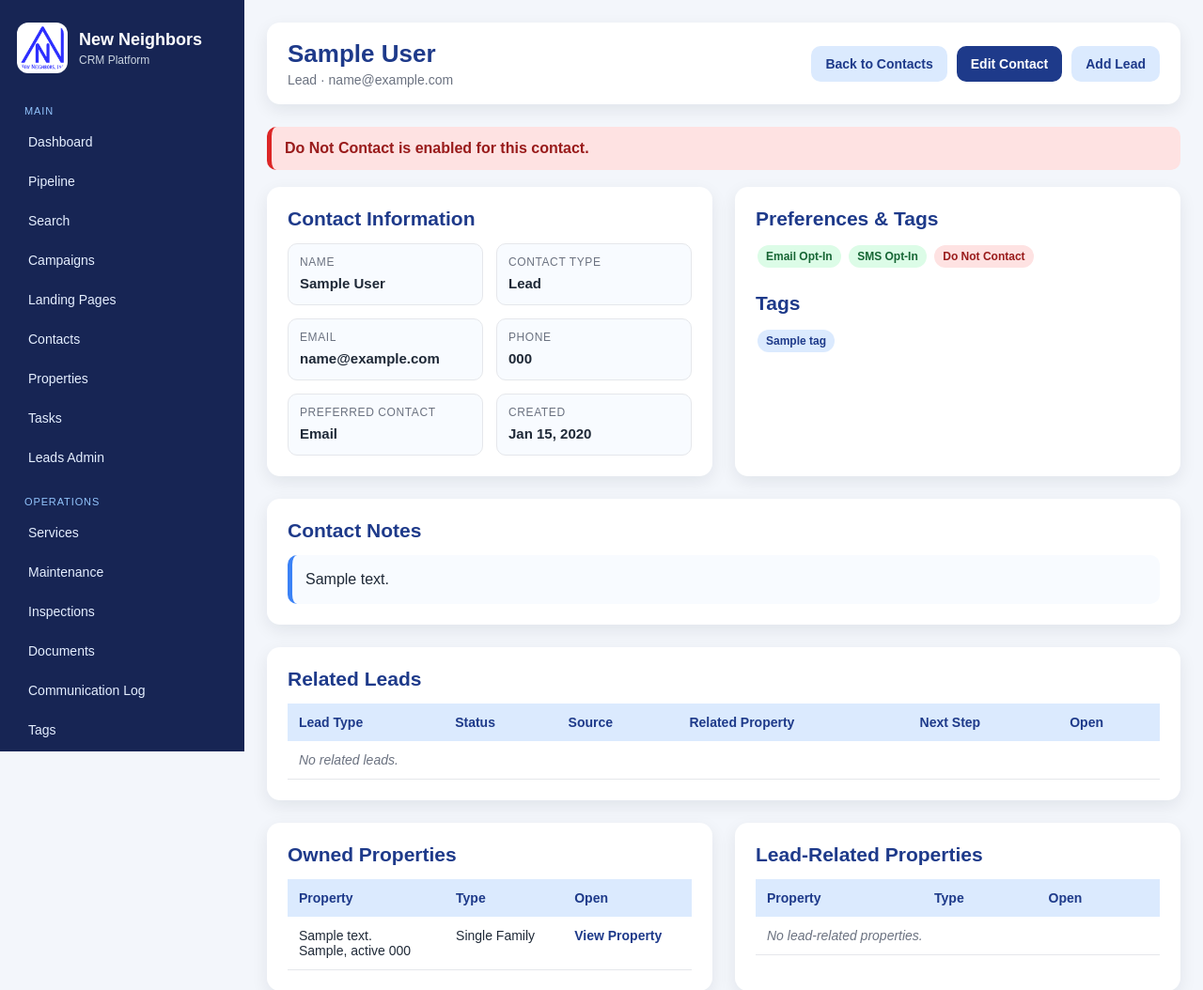
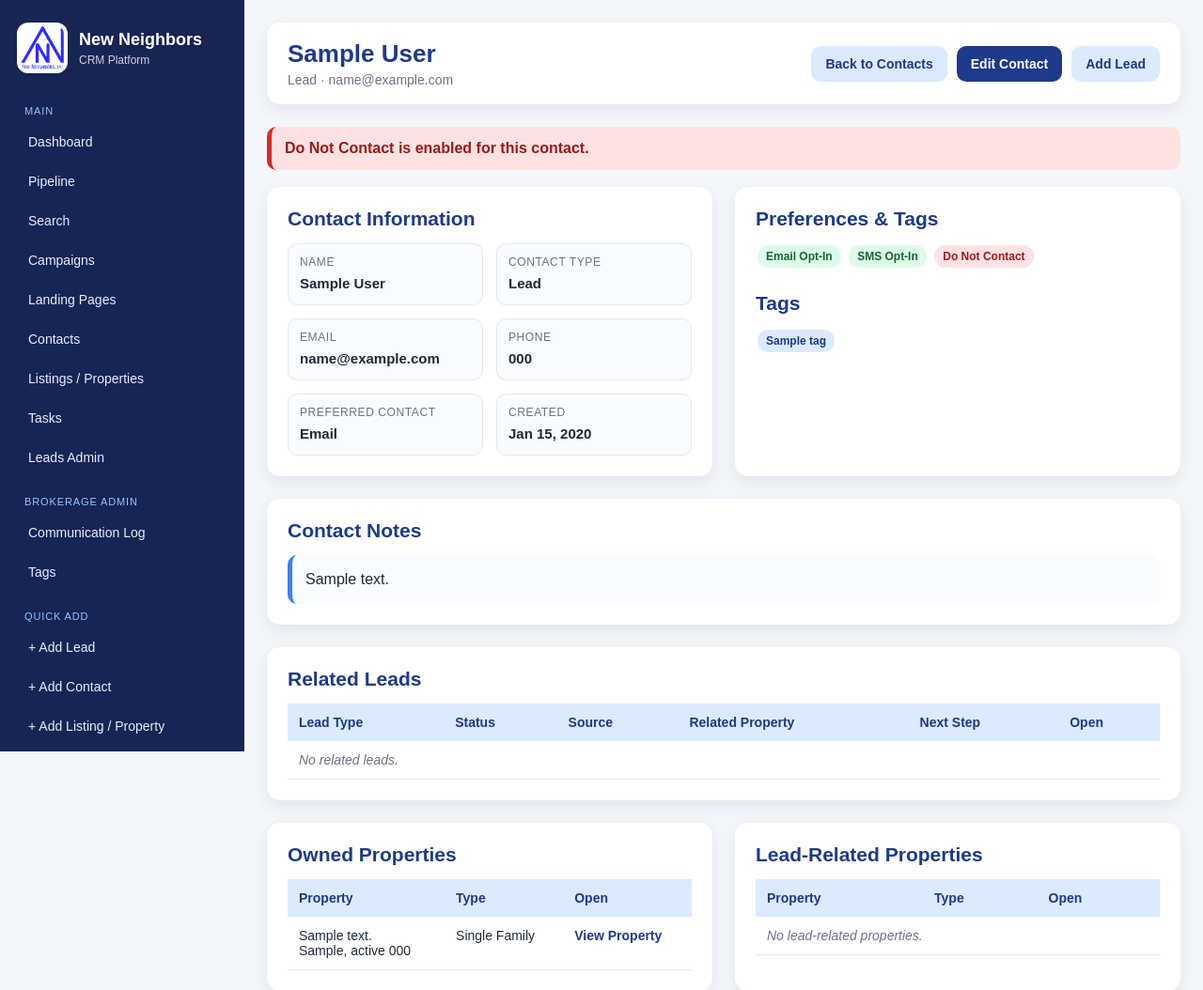
Before and after one commit to mmaynard82/newneighborscrm, a Django app: page /people/1/ in a window 1280 px wide. Shown: the top 1054 px of the page at 94% size. Run offline with Django 5.2, Linux system fonts and the light colour scheme; a user stored in the database is signed in; tables that the repository leaves empty hold one stand-in row (values such as "Sample post"); data that the repository does not hold is empty.

Commit message:
Use sales brokerage navigation across CRM

```diff
--- a/dashboard/templates/dashboard/person_detail.html
+++ b/dashboard/templates/dashboard/person_detail.html
@@ -378,7 +378,7 @@
     <a class="nav-link" href="/campaigns/">Campaigns</a>
     <a class="nav-link" href="/landing-pages/">Landing Pages</a>
     <a class="nav-link" href="/people/">Contacts</a>
-    <a class="nav-link" href="/properties/">Properties</a>
+    <a class="nav-link" href="/properties/">Listings / Properties</a>
     <a class="nav-link" href="/tasks/">Tasks</a>
 
     {% if request.user.is_staff or request.user.is_superuser %}
@@ -386,11 +386,7 @@
     {% endif %}
 
     {% if request.user.is_staff or request.user.is_superuser %}
-    <div class="nav-section-title">Operations</div>
-    <a class="nav-link" href="/admin/services/service/">Services</a>
-    <a class="nav-link" href="/admin/maintenance/maintenancerequest/">Maintenance</a>
-    <a class="nav-link" href="/admin/inspections/homeinspection/">Inspections</a>
-    <a class="nav-link" href="/admin/documents/document/">Documents</a>
+    <div class="nav-section-title">Brokerage Admin</div>
     <a class="nav-link" href="/admin/communications/communicationlog/">Communication Log</a>
     <a class="nav-link" href="/admin/tags/tag/">Tags</a>
     {% endif %}
@@ -398,7 +394,7 @@
     <div class="nav-section-title">Quick Add</div>
     <a class="nav-link" href="/add-lead/">+ Add Lead</a>
     <a class="nav-link" href="/people/add/">+ Add Contact</a>
-    <a class="nav-link" href="/properties/add/">+ Add Property</a>
+    <a class="nav-link" href="/properties/add/">+ Add Listing / Property</a>
     <a class="nav-link" href="/tasks/add/">+ Add Task</a>
     <a class="nav-link" href="/import-leads/">+ Import Leads</a>
     <a class="nav-link" href="/campaigns/add/">+ Add Campaign</a>
```
